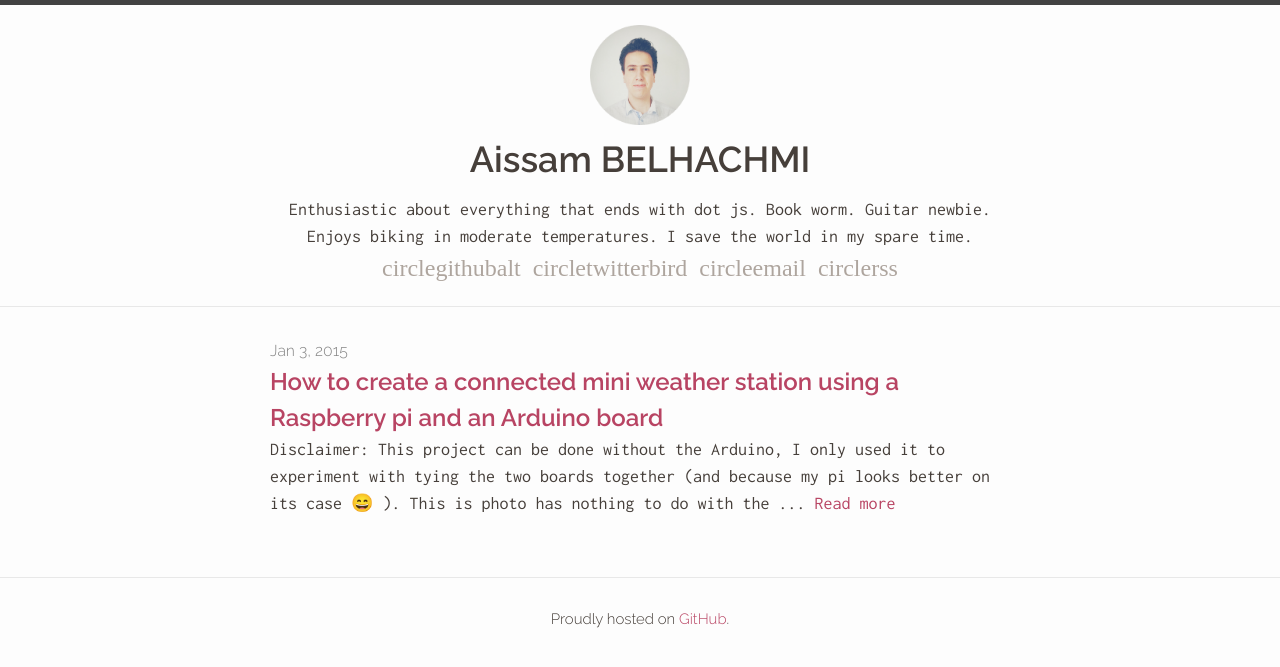
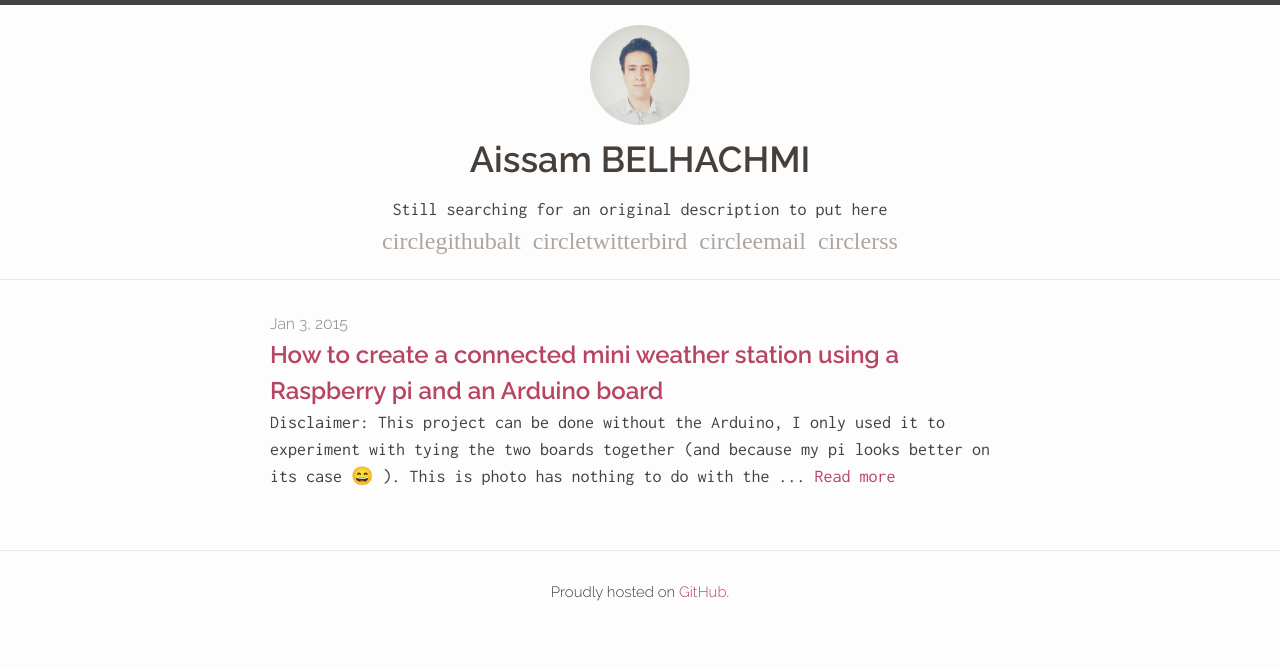
Before and after one commit to Edmeral/Edmeral.github.io, a Jekyll site: the page built from index.html, in a window 1280 px wide. Shown: the top 667 px of the page. Built offline with Jekyll 4.4.1, drawn with Linux system fonts in a browser that asks for light colours; emoji names are drawn with the system emoji font; some web fonts are replaced; Markdown is read by kramdown in place of the engine named in the settings.

Commit message:
Updated description

```diff
--- a/_config.yml
+++ b/_config.yml
@@ -2,9 +2,7 @@
 title: Aissam BELHACHMI
 email: edmeral.aissam@gmail.com
 description: > # this means to ignore newlines until "baseurl:"
-  Enthusiastic about everything that ends with dot js. Book worm.
-  Guitar newbie. Enjoys biking in moderate temperatures.
-  I save the world in my spare time.
+  Still searching for an original description to put here
 baseurl: "" # the subpath of your site, e.g. /blog/
 url: "http://aissam.me" # the base hostname & protocol for your site
 twitter_username: Edmeral
```
